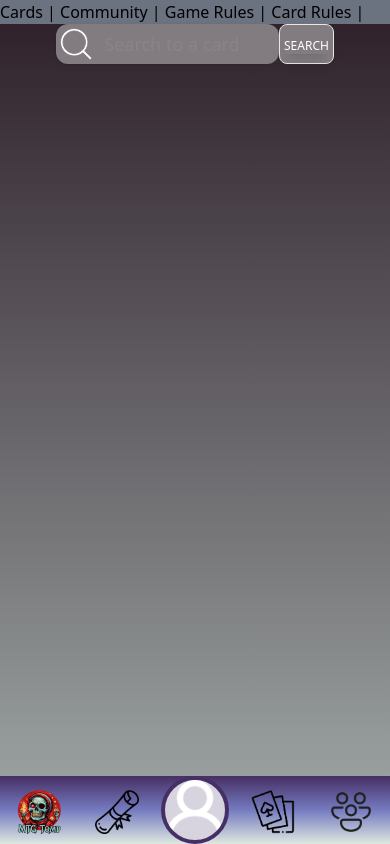
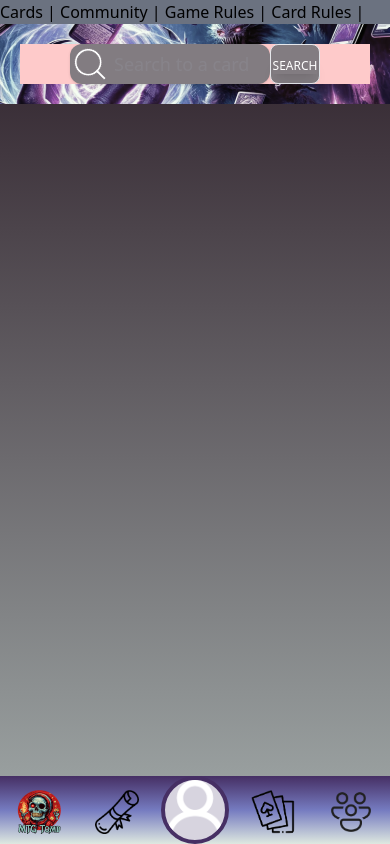
Before and after one commit to chas-academy/u08-business-idea-wepushonsave, a React (Vite) app in the folder frontend/: page / in a window 390 px wide. Built offline with nearby package versions, Linux system fonts and the light colour scheme.

Commit message:
imported bg for mobile and desktop search component on homepage

```diff
--- a/frontend/src/components/search/SearchForm.tsx
+++ b/frontend/src/components/search/SearchForm.tsx
@@ -3,11 +3,11 @@
 import SearchBtn from './SearchBtn';
 import SearchIcon from './SearchIcon';
 import SearchInput from './SearchInput';
-import {useSearch} from './SearchContext';
-import {useNavigate} from 'react-router-dom';
+import { useSearch } from './SearchContext';
+import { useNavigate } from 'react-router-dom';
 
 const SearchForm: React.FC = () => {
-  const {query, setQuery} = useSearch();
+  const { query, setQuery } = useSearch();
   const navigate = useNavigate();
 
   const handleInputChanges = (e: React.ChangeEvent<HTMLInputElement>) => {
@@ -27,7 +27,7 @@ const SearchForm: React.FC = () => {
   return (
     <>
       <form onSubmit={handleSubmit}>
-        <div className="search-container text-white grid grid-cols-7 w-full max-h-12 sm:h-16 relative sm:top-14 ">
+        <div className="search-container text-white grid grid-cols-7 w-full max-h-12 sm:h-16 relative sm:top-14 bg-red-200">
           <div className="search-bar-container bg-[#827C81] shadow rounded-xl col-start-2 sm:col-start-3 col-span-4 sm:col-span-2 grid grid-cols-5   ">
             <div className="search-icon-container self-center content-center m-1 sm:size-9">
               <SearchIcon />
--- a/frontend/src/layouts/RootLayout.tsx
+++ b/frontend/src/layouts/RootLayout.tsx
@@ -1,6 +1,6 @@
 /* eslint-disable react/react-in-jsx-scope */
 
-import {NavLink, Outlet} from 'react-router-dom';
+import { NavLink, Outlet } from 'react-router-dom';
 import App from '../App';
 import Navbar from '../components/navbar/Navbar';
 import SearchForm from '../components/search/SearchForm';
@@ -20,7 +20,8 @@ const RootLayout = () => {
       <div>
         <App />
       </div>
-      <div>
+      <div className="bg-mobile-search bg-cover bg-center p-5 md:bg-desktop-search">
+
         <SearchForm />
       </div>
       <main>
--- a/frontend/tailwind.config.js
+++ b/frontend/tailwind.config.js
@@ -22,6 +22,10 @@ export default {
 
         'site-gradient': 'linear-gradient(to bottom, #2C1E28, #A2AAA9)',
         'profile-content': 'linear-gradient(to bottom, #5C5663, #120A19)',
+
+        'mobile-search': "url('/src/assets/mobile-search.png')",
+        'desktop-search': "url('/src/assets/desktop-search.png')",
+
         filter: 'rgba(50, 41, 41, 0.8)',
         'collection-btn':
           'linear-gradient(to bottom, #FF9A61, rgba(86, 87, 108, 0.8))',
```
Also changed, not shown: frontend/src/assets/mobile-search.png (added), 1 other file (tests, documents, lock files or other folders).
